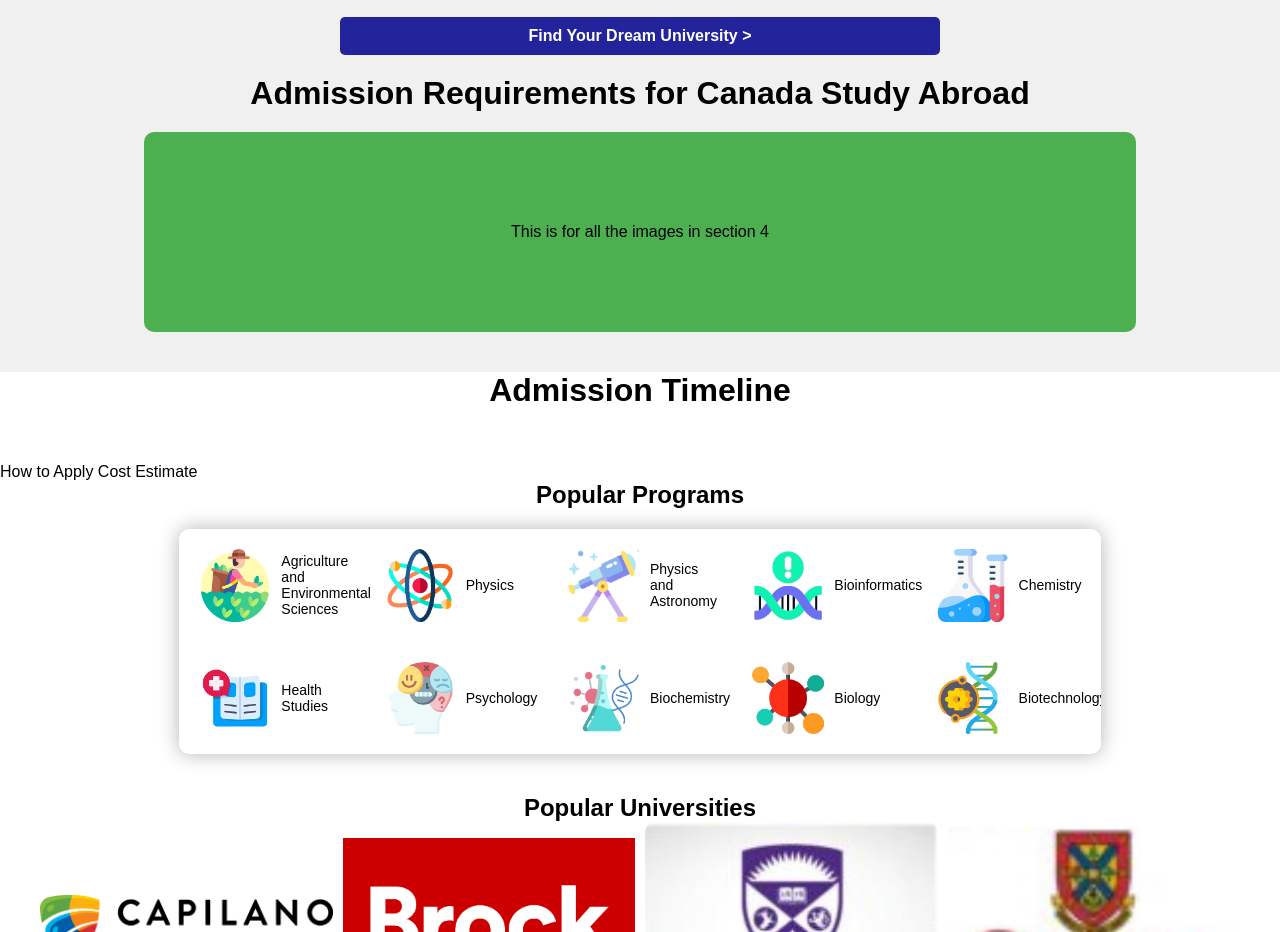
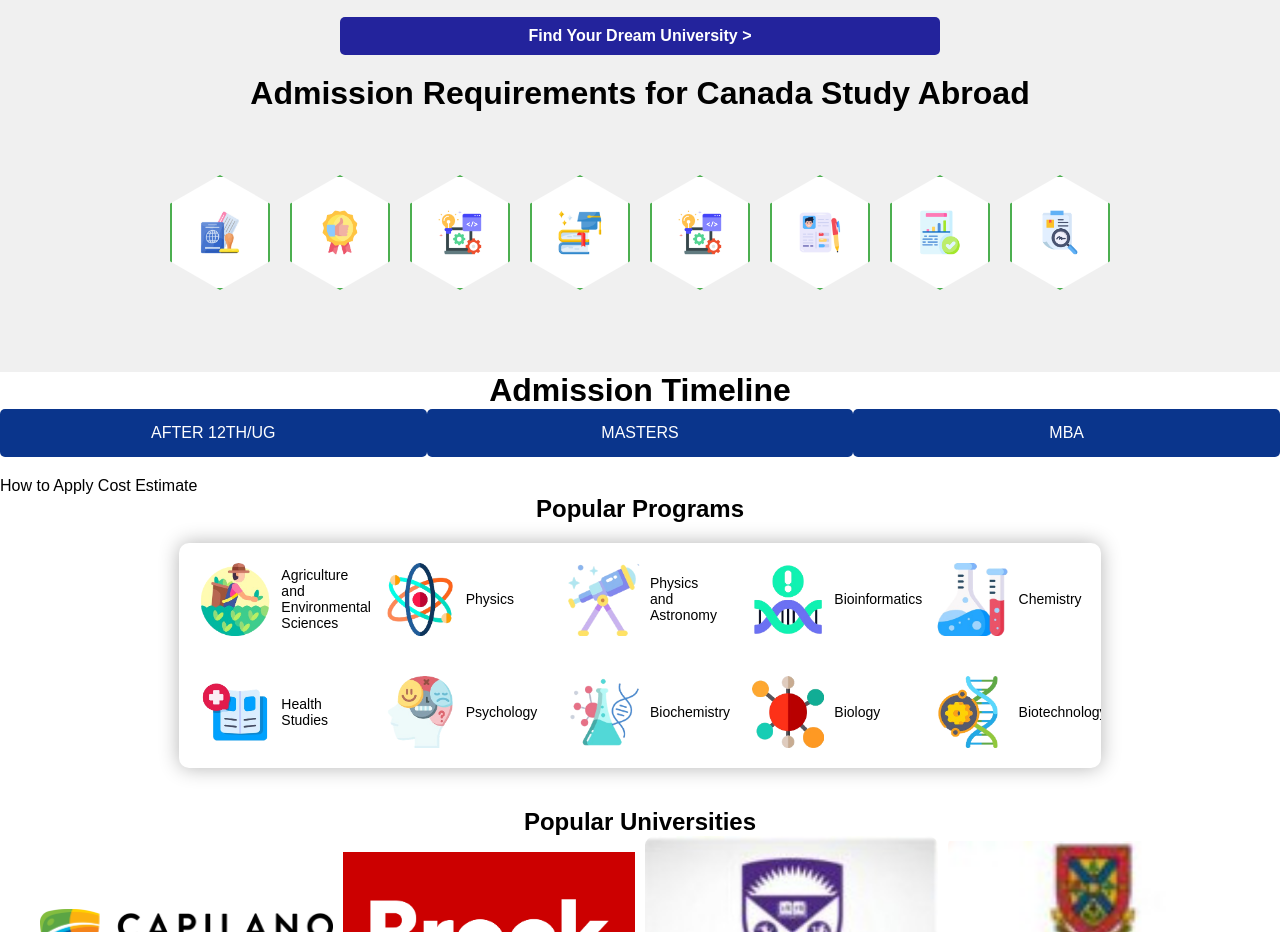
Before and after one commit to PrateekUniyal/StudentStudyWebsite, a plain HTML site: page StudentStudyWebsite/index.html in a window 1280 px wide. Shown: the part 1443-2375 px from the top of the page. Drawn offline with Linux system fonts and the light colour scheme.

Commit message:
Section1 section 2 section 5 section 7 section 8 complete

```diff
--- a/StudentStudyWebsite/Styles/section4.css
+++ b/StudentStudyWebsite/Styles/section4.css
@@ -37,7 +37,7 @@
 .box-div {
     width: 80%; /* Example width */
     height: 200px; /* Example height */
-    background-color: #4caf50; /* Example background color */
+    /* background-color: #4caf50;  */
     margin: 20px auto; /* Center horizontally with top margin */
     border-radius: 10px; /* Rounded corners */
     display: flex; /* Flexbox for alignment */
@@ -45,3 +45,24 @@
     align-items: center; /* Center content vertically */
     text-align: center; /* Center align text inside box-div */
 }
+.hexagon {
+    position: relative;
+    width: 100px; /* Adjust size of hexagon */
+    height: 115px; /* Adjust height to create alternating height effect */
+    background-color: #fff;
+    margin: 0 10px; /* Adjust spacing between hexagons */
+    clip-path: polygon(50% 0%, 100% 25%, 100% 75%, 50% 100%, 0% 75%, 0% 25%);
+    /* Clip-path for hexagon shape */
+    overflow: hidden;
+    border: 2px solid #4caf50;
+}
+
+.hexagon img {
+    position: absolute;
+    top: 50%;
+    left: 50%;
+    transform: translate(-50%, -50%);
+    max-width: 45%; /* Ensure image fits inside hexagon */
+    height: auto;
+    border-radius: 5px; /* Adjust border radius if needed */
+}
--- a/StudentStudyWebsite/Styles/section5.css
+++ b/StudentStudyWebsite/Styles/section5.css
@@ -37,3 +37,18 @@
 .text-content p {
     margin: 0;
 }
+
+.timeline-container {
+    display: flex;
+    justify-content: space-around; /* Center and distribute items */
+    margin-bottom: 20px; /* Add space below the timeline boxes */
+}
+
+.timeline-box {
+    background-color: #0a358c; /* Dark blue background color */
+    color: white; /* White text color */
+    padding: 15px 30px; /* Increased padding for better visibility */
+    border-radius: 5px; /* Rounded corners */
+    width: 478px; /* Equal width for each timeline box */
+    text-align: center; /* Center text horizontally */
+}
--- a/StudentStudyWebsite/index.html
+++ b/StudentStudyWebsite/index.html
@@ -161,12 +161,40 @@
             <p>Find Your Dream University ></p>
         </div>
         <h1 style="text-align: center;">Admission Requirements for Canada Study Abroad</h1>
-        <div class="box-div">This is for all the images in section 4</div>
+        <div class="box-div">
+            <div class="hexagon">
+                <img src="images/image1.jpg" alt="Image 1">
+            </div>
+            <div class="hexagon">
+                <img src="images/badge.png" alt="Image 2">
+            </div>
+            <div class="hexagon">
+                <img src="images/computer.png" alt="Image 3">
+            </div>
+            <div class="hexagon">
+                <img src="images/books.png" alt="Image 4">
+            </div>
+            <div class="hexagon">
+                <img src="images/computer.png" alt="Image 5">
+            </div>
+            <div class="hexagon">
+                <img src="images/profile.png" alt="Image 6">
+            </div>
+            <div class="hexagon">
+                <img src="images/stats.png" alt="Image 7">
+            </div>
+            <div class="hexagon">
+                <img src="images/search.png" alt="Image 8">
+            </div>
+        </div>
+
+
+
         </div>
     </div>
     <div class="section5">
         <h1 style="text-align: center;">Admission Timeline</h1>
-        <div style="color: white;" class="timeline-container">
+        <div style="color: rgb(15, 15, 15);" class="timeline-container">
             <div class="timeline-box">AFTER 12TH/UG</div>
             <div class="timeline-box">MASTERS</div>
             <div class="timeline-box">MBA</div>
```
Also changed, not shown: StudentStudyWebsite/images/badge.png (added), StudentStudyWebsite/images/books.png (added), StudentStudyWebsite/images/computer.png (added), StudentStudyWebsite/images/image1.jpg (added), StudentStudyWebsite/images/profile.png (added), StudentStudyWebsite/images/search.png (added), StudentStudyWebsite/images/stats.png (added).
